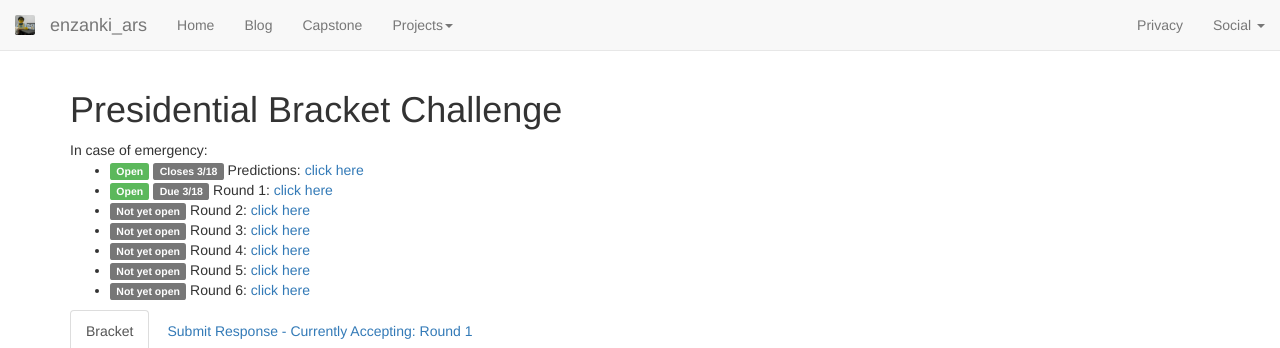
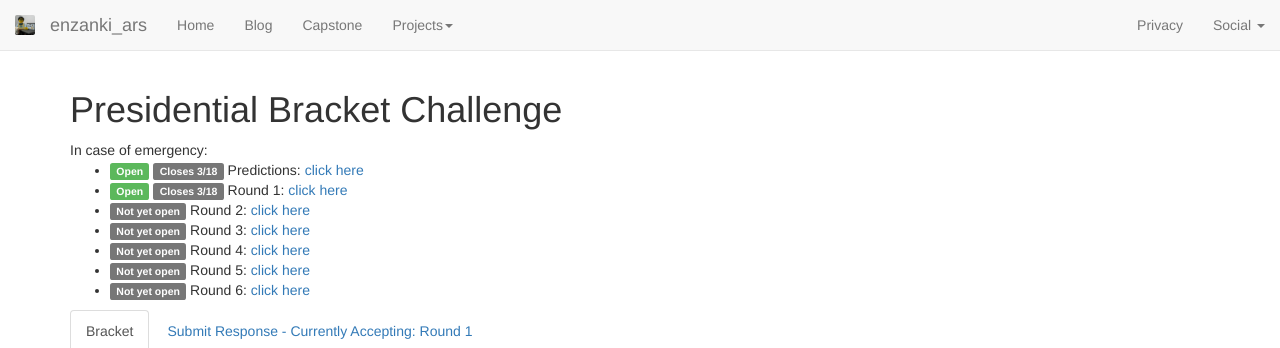
Before and after one commit to enzanki-ars/enzanki-ars.github.io, a Jekyll site: the page built from dbybracketchallenge/index.html, in a window 1280 px wide and 1359 px high, cut to the strip 0-348 px from the top of the window. Built offline with Jekyll 4.4.1, drawn with Linux system fonts in a browser that asks for light colours; nearby versions of some CDN libraries.

Commit message:
Consistency...

```diff
--- a/dbybracketchallenge/index.html
+++ b/dbybracketchallenge/index.html
@@ -14,7 +14,7 @@ In case of emergency:
   </li>
   <li>
     <span class="label label-success">Open</span>
-    <span class="label label-default">Due 3/18</span>
+    <span class="label label-default">Closes 3/18</span>
     Round 1: <a href="http://goo.gl/forms/ZIlbU5wLdm">click here</a>
   </li>
   <li>
```
